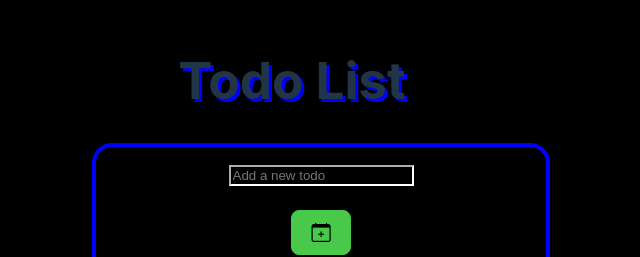
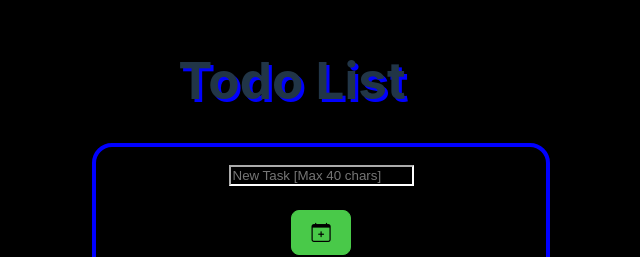
Before and after one commit to React-Vite-Ragul-and-Team/TO-DO, a React (Vite) app: page /todo in a window 1280 px wide. Shown: the part 200-457 px from the top of the page, without its empty margins (348-988 px from the left). Built offline with nearby package versions, Linux system fonts and the light colour scheme.

Commit message:
placeholder change in todo.jsx

```diff
--- a/src/Todo.jsx
+++ b/src/Todo.jsx
@@ -172,7 +172,7 @@ class App extends Component {
                             <input
                                 type="text"
                                 className="form-control"
-                                placeholder="Add a new todo"
+                                placeholder="New Task [Max 40 chars]"
                                 value={this.state.editMode ? this.state.editedTodo : this.state.newTodo}
                                 maxLength={40}  // Set the maximum length to 40 characters
                                 onChange={(e) =>
```
